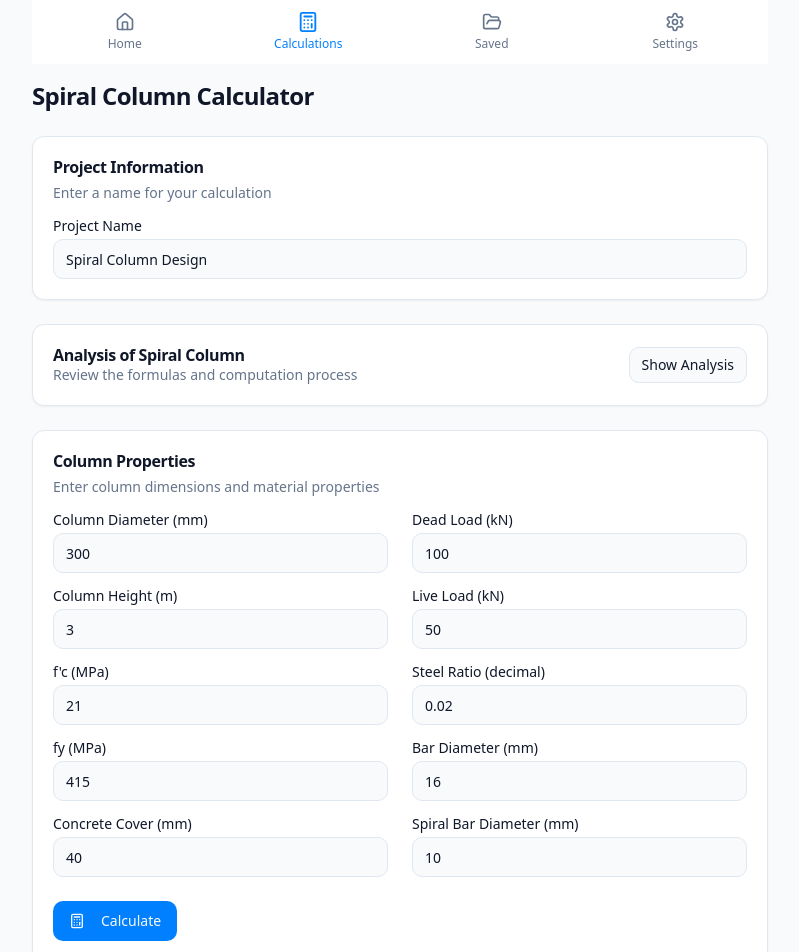
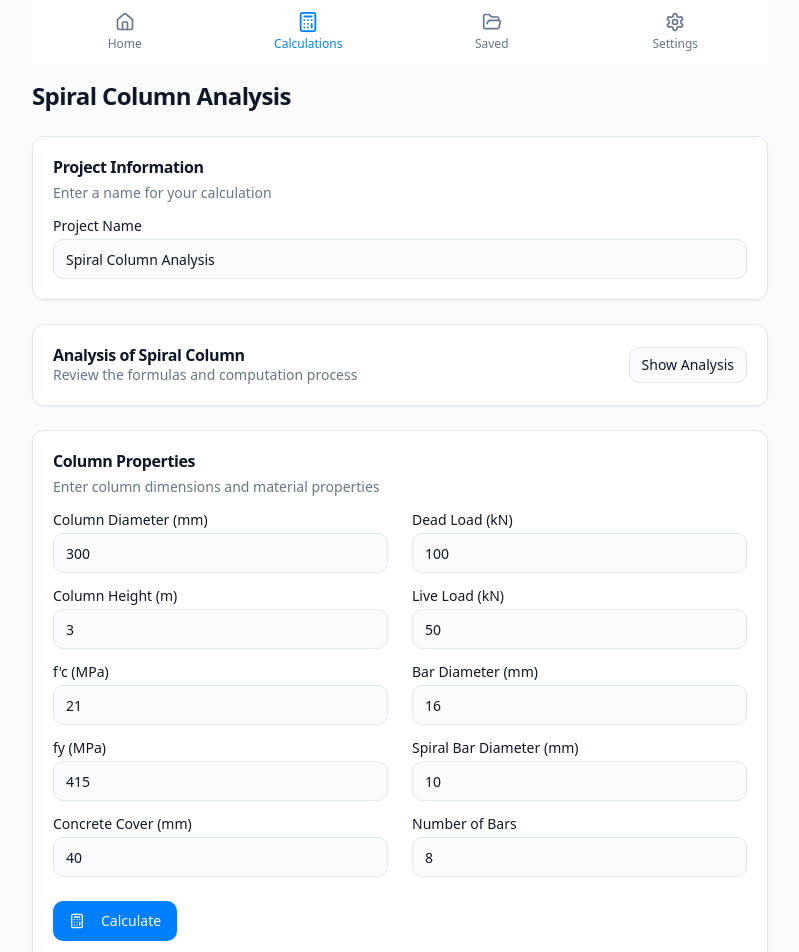
Before and after one commit to uramazingdanc/Structee-App, a React (Vite) app: page /spiral-column-calculator in a window 1280 px wide. Shown: the top 952 px of the page, without its empty margins (240-1039 px from the left). Built offline with nearby package versions, Linux system fonts and the light colour scheme.

Commit message:
Refactor: Remove reinforcement sizing, add spiral column analysis
Removes the reinforcement sizing calculator and adds a new calculator for the analysis of spiral columns, implementing the specified calculations and conditions.

```diff
--- a/src/App.tsx
+++ b/src/App.tsx
@@ -9,7 +9,6 @@ import { ProjectProvider } from "./context/ProjectContext";
 import Index from "./pages/Index";
 import SquareTiedColumnAnalysis from "./pages/AxialLoadCalculator";
 import EccentricLoadCalculator from "./pages/EccentricLoadCalculator";
-import ReinforcementCalculator from "./pages/ReinforcementCalculator";
 import SpiralColumnCalculator from "./pages/SpiralColumnCalculator";
 import TiedColumnCalculator from "./pages/TiedColumnCalculator";
 import SavedProjects from "./pages/SavedProjects";
@@ -29,7 +28,6 @@ const App = () => (
             <Route path="/" element={<Index />} />
             <Route path="/axial-load-calculator" element={<SquareTiedColumnAnalysis />} />
             <Route path="/eccentric-load-calculator" element={<EccentricLoadCalculator />} />
-            <Route path="/reinforcement-calculator" element={<ReinforcementCalculator />} />
             <Route path="/spiral-column-calculator" element={<SpiralColumnCalculator />} />
             <Route path="/tied-column-calculator" element={<TiedColumnCalculator />} />
             <Route path="/saved-projects" element={<SavedProjects />} />
--- a/src/components/layout/BottomNavigation.tsx
+++ b/src/components/layout/BottomNavigation.tsx
@@ -11,7 +11,6 @@ export function BottomNavigation() {
   const isCalculatorActive = [
     "/axial-load-calculator",
     "/eccentric-load-calculator",
-    "/reinforcement-calculator",
     "/spiral-column-calculator",
     "/tied-column-calculator"
   ].some(path => currentPath.startsWith(path));
--- a/src/components/layout/TopNavigation.tsx
+++ b/src/components/layout/TopNavigation.tsx
@@ -11,7 +11,6 @@ export function TopNavigation() {
   const isCalculatorActive = [
     "/axial-load-calculator",
     "/eccentric-load-calculator",
-    "/reinforcement-calculator",
     "/spiral-column-calculator",
     "/tied-column-calculator"
   ].some(path => currentPath.startsWith(path));
--- a/src/pages/Index.tsx
+++ b/src/pages/Index.tsx
@@ -22,14 +22,7 @@ export default function Index() {
       disabled: false,
     },
     {
-      title: "Reinforcement Sizing",
-      description: "Determine optimal reinforcement",
-      icon: <Calculator className="h-5 w-5" />,
-      path: "/reinforcement-calculator",
-      disabled: false,
-    },
-    {
-      title: "Spiral Column Design",
+      title: "Spiral Column Analysis",
       description: "Design and analyze spiral columns",
       icon: <Calculator className="h-5 w-5" />,
       path: "/spiral-column-calculator",
--- a/src/pages/SpiralColumnCalculator.tsx
+++ b/src/pages/SpiralColumnCalculator.tsx
@@ -1,4 +1,5 @@
-import { useState, useEffect } from "react";
+
+import { useState } from "react";
 import { PageContainer } from "@/components/layout/PageContainer";
 import { Card, CardContent, CardDescription, CardHeader, CardTitle } from "@/components/ui/Card";
 import { Button } from "@/components/ui/button";
@@ -12,7 +13,7 @@ import { calculateSpiralColumn, formatNumber } from "@/utils/calculations";
 
 export default function SpiralColumnCalculator() {
   const { saveProject } = useProjects();
-  const [projectName, setProjectName] = useState("Spiral Column Design");
+  const [projectName, setProjectName] = useState("Spiral Column Analysis");
   const [inputs, setInputs] = useState<CalculationInputs>({
     deadLoad: 100,
     liveLoad: 50,
@@ -73,7 +74,7 @@ export default function SpiralColumnCalculator() {
   };
 
   return (
-    <PageContainer title="Spiral Column Calculator">
+    <PageContainer title="Spiral Column Analysis">
       <div className="grid gap-6">
         <Card>
           <CardHeader>
@@ -301,19 +302,6 @@ export default function SpiralColumnCalculator() {
                 </div>
 
                 <div className="grid w-full items-center gap-1.5">
-                  <Label htmlFor="steelRatio">Steel Ratio (decimal)</Label>
-                  <Input
-                    id="steelRatio"
-                    name="steelRatio"
-                    type="number"
-                    placeholder="0.02"
-                    value={inputs.steelRatio}
-                    onChange={handleInputChange}
-                    step="0.001"
-                  />
-                </div>
-
-                <div className="grid w-full items-center gap-1.5">
                   <Label htmlFor="barDiameter">Bar Diameter (mm)</Label>
                   <Input
                     id="barDiameter"
@@ -333,6 +321,18 @@ export default function SpiralColumnCalculator() {
                     type="number"
                     placeholder="10"
                     value={inputs.spiralBarDiameter}
+                    onChange={handleInputChange}
+                  />
+                </div>
+
+                <div className="grid w-full items-center gap-1.5">
+                  <Label htmlFor="numberOfBars">Number of Bars</Label>
+                  <Input
+                    id="numberOfBars"
+                    name="numberOfBars"
+                    type="number"
+                    placeholder="8"
+                    value={inputs.numberOfBars}
                     onChange={handleInputChange}
                   />
                 </div>
```
